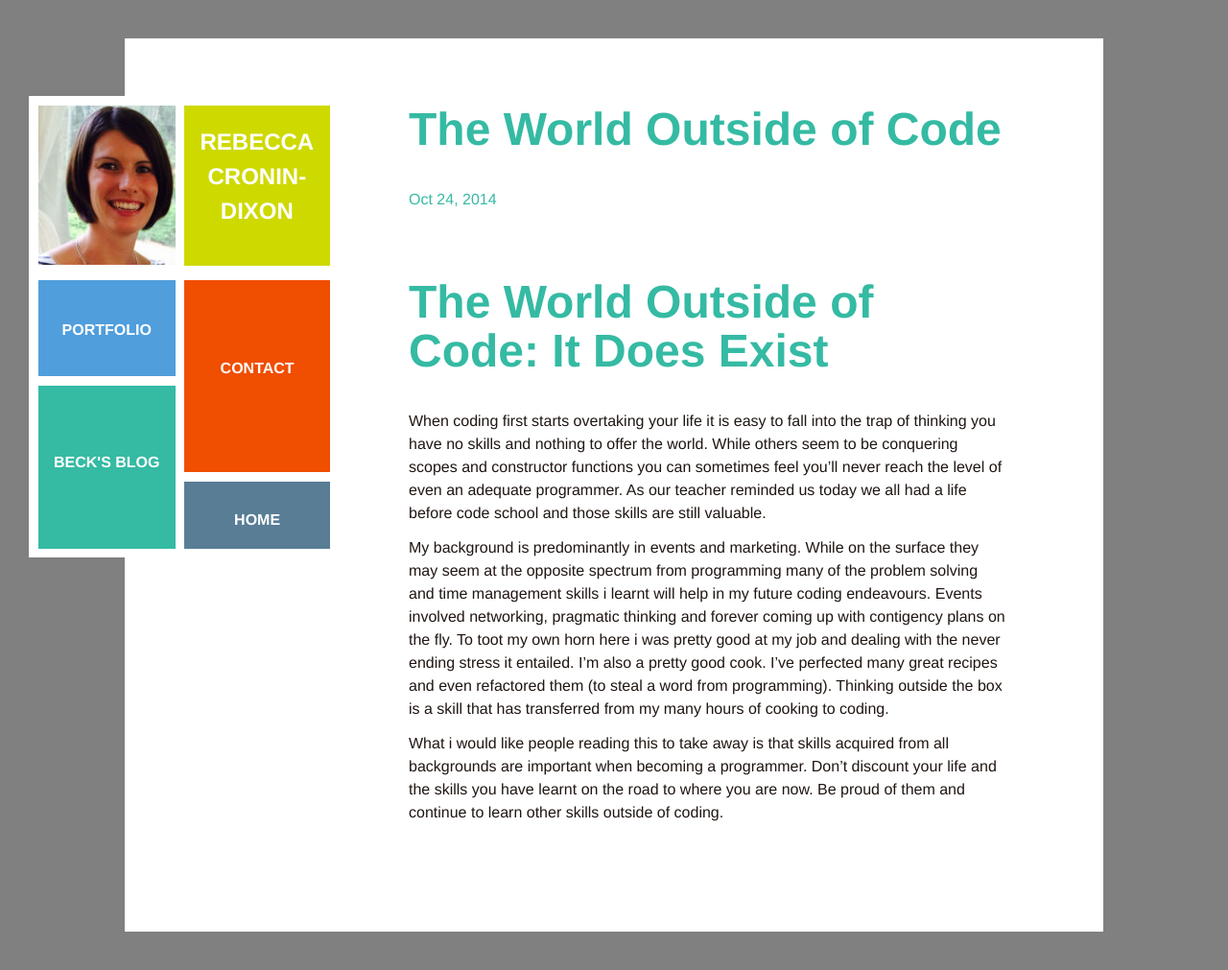
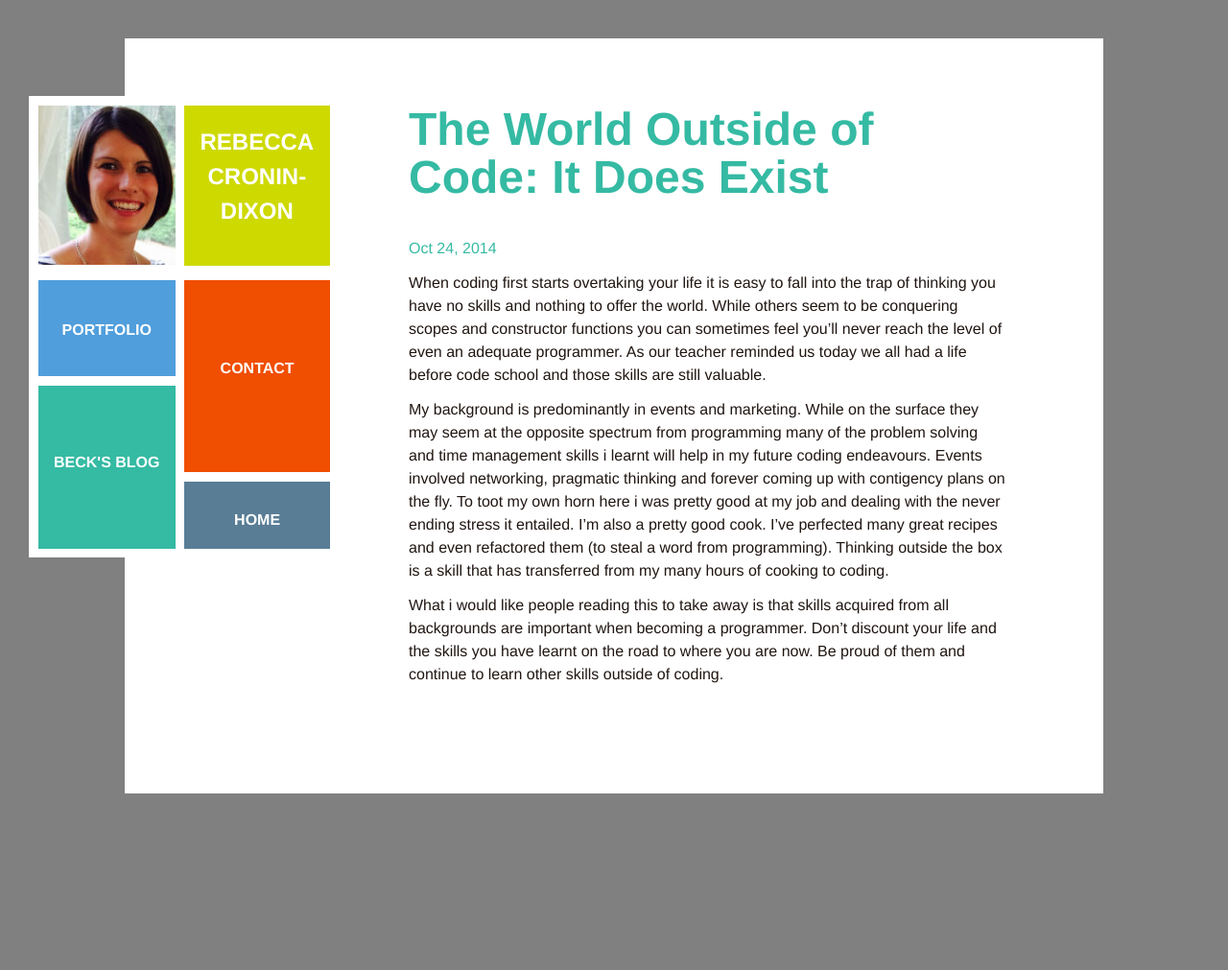
Before and after one commit to beck410/beck410.github.io, a Jekyll site: the page built from _posts/2014-10-24-the-world-outside-of-code.markdown, in a window 1280 px wide. Shown: the whole page at 96% size. Built offline with Jekyll 4.4.1, drawn with Linux system fonts in a browser that asks for light colours; nearby versions of some CDN libraries; some web fonts are replaced; after the commit the page ends 900 px from its top, so only the background shows below that.

Commit message:
fixed heading of blog

```diff
--- a/_posts/2014-10-24-the-world-outside-of-code.markdown
+++ b/_posts/2014-10-24-the-world-outside-of-code.markdown
@@ -1,11 +1,10 @@
 ---
 layout: post
-title:  The World Outside of Code
 categories: Nashville Software School
+title: The World Outside of Code&#58; It Does Exist
 
 ---
 
-#The World Outside of Code: It Does Exist
 
 When coding first starts overtaking your life it is easy to fall into the trap of thinking you have no skills and nothing to offer the world. While others seem to be conquering scopes and constructor functions you can sometimes feel you'll never reach the level of even an adequate programmer. As our teacher reminded us today we all had a life before code school and those skills are still valuable.
 
```
